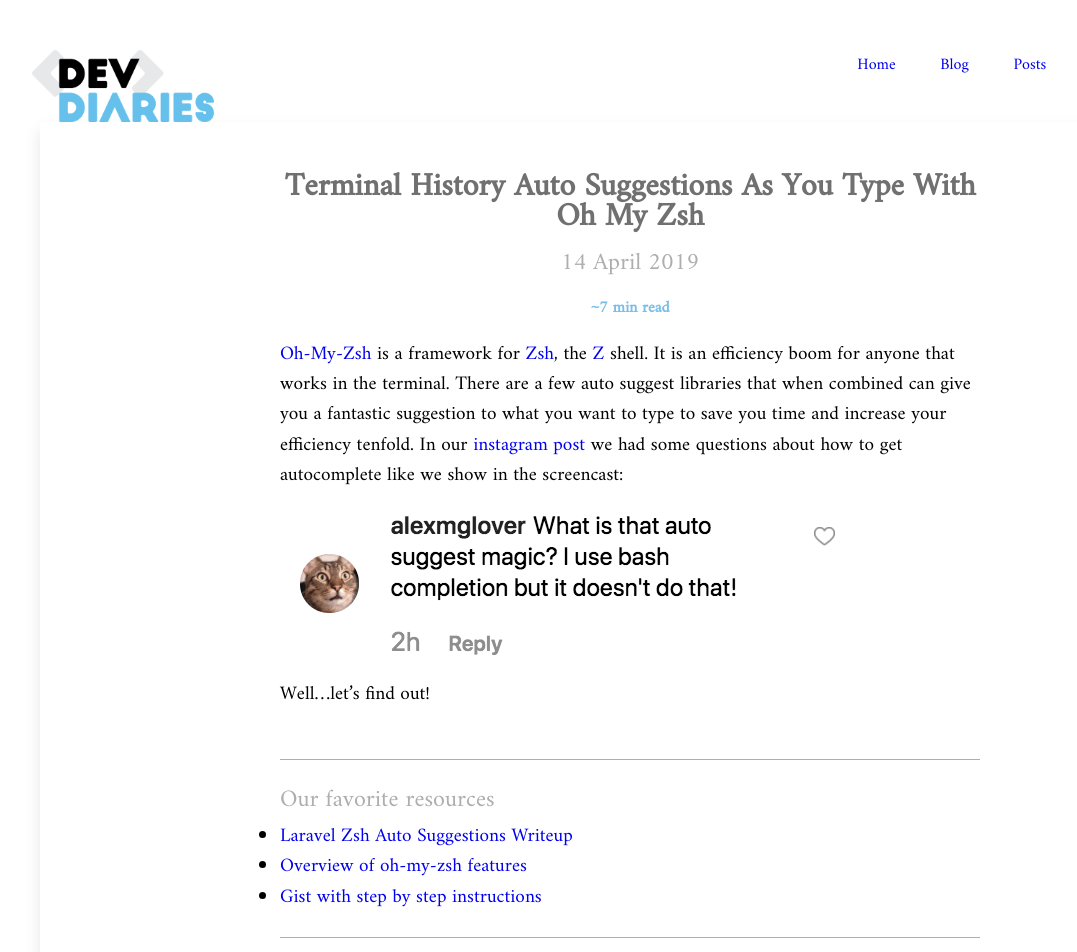
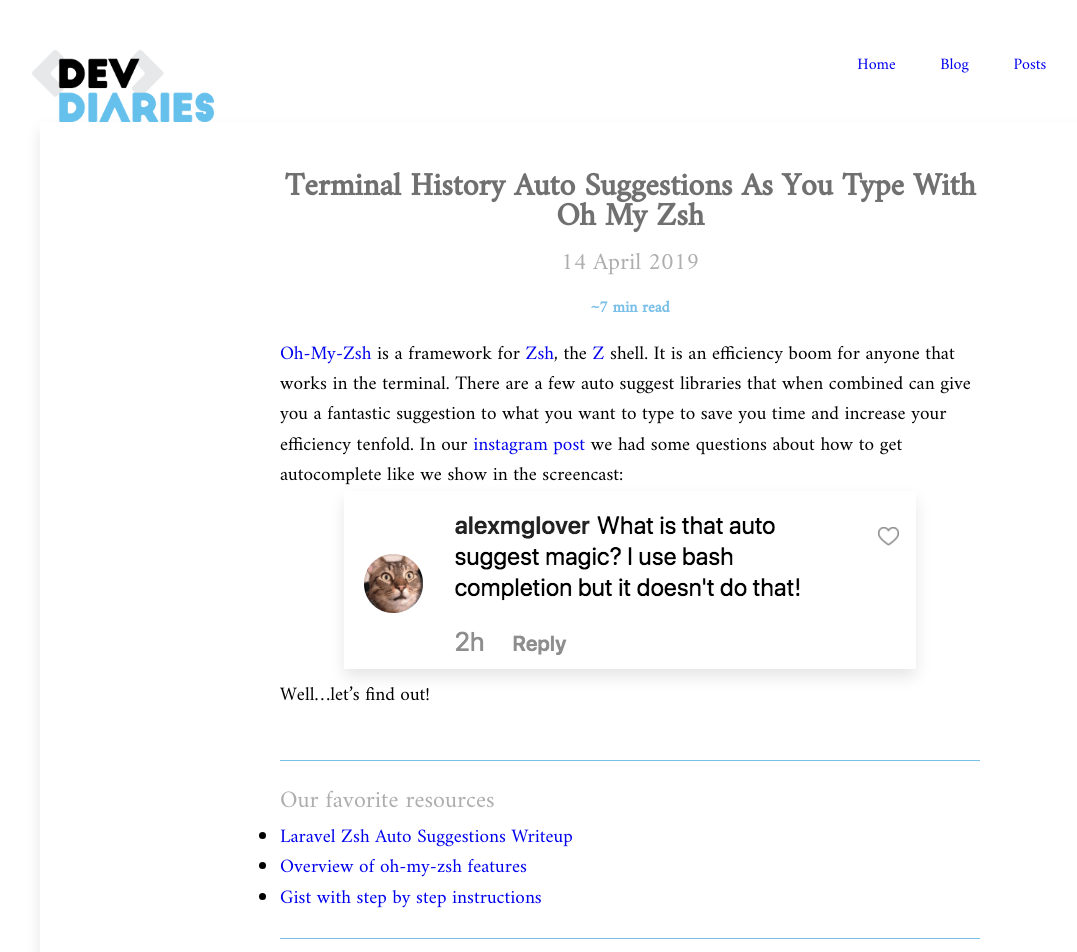
Before and after one commit to dev-diaries/web, a Jekyll site: the page built from _posts/2019-04-14-terminal-history-auto-suggestions-as-you-type.markdown, in a window 1280 px wide. Shown: the top 952 px of the page, without its empty margins (10-1087 px from the left). Built offline with Jekyll 4.4.1, drawn with Linux system fonts in a browser that asks for light colours.

Commit message:
clean up image

```diff
--- a/_posts/2019-04-14-terminal-history-auto-suggestions-as-you-type.markdown
+++ b/_posts/2019-04-14-terminal-history-auto-suggestions-as-you-type.markdown
@@ -25,6 +25,8 @@
 fantastic suggestion to what you want to type to save you time and increase your efficiency tenfold.
 In our <a href="https://www.instagram.com/p/BwCyLslBKBM/" target="_blank">instagram post</a>
 we had some questions about how to get autocomplete like we show in the screencast:
+
+{:.image .center}
 ![insta-questions](/assets/images/auto-suggest-question.png)
 
 {:.intro}
```
